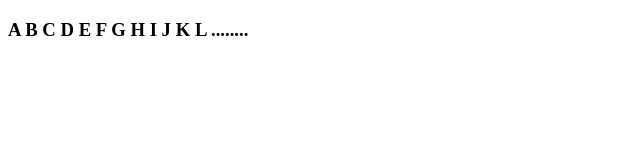
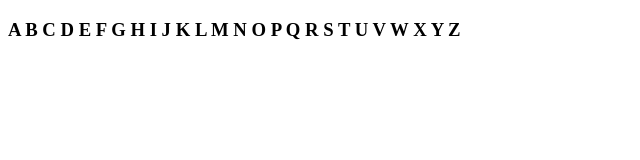
Before and after one commit to WaqasGh/bootcamp2020, a plain HTML site: page index.html in a window 1280 px wide. Shown: the whole page, without its empty margins (0-640 px from the left). Drawn offline with Linux system fonts and the light colour scheme.

Commit message:
second times a charm too..
yo man

```diff
--- a/index.html
+++ b/index.html
@@ -6,6 +6,6 @@
     <title>Naya Document</title>
 </head>
 <body>
-    <h3>A B C D E F G H I J K L ........</h3>
+    <h3>A B C D E F G H I J K L M N O P Q R S T U V W X Y Z</h3>
 </body>
 </html>
```
